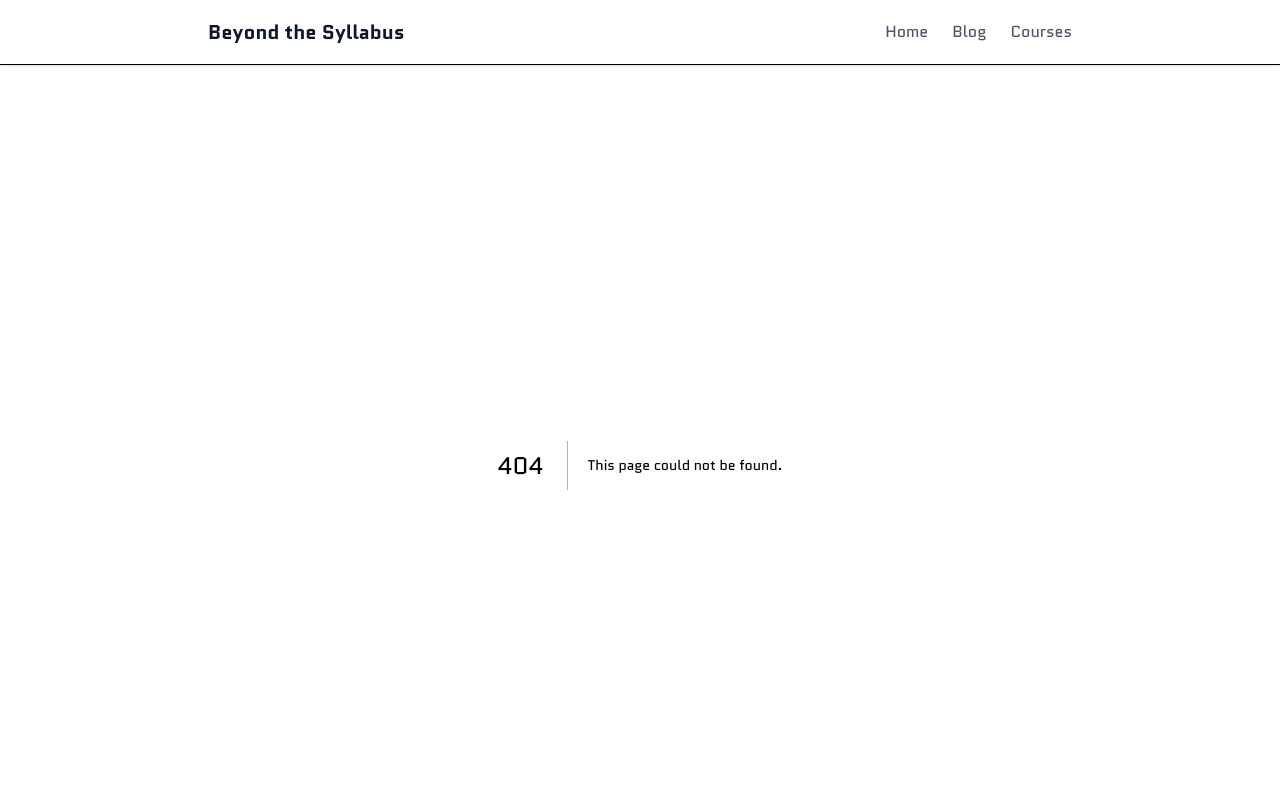
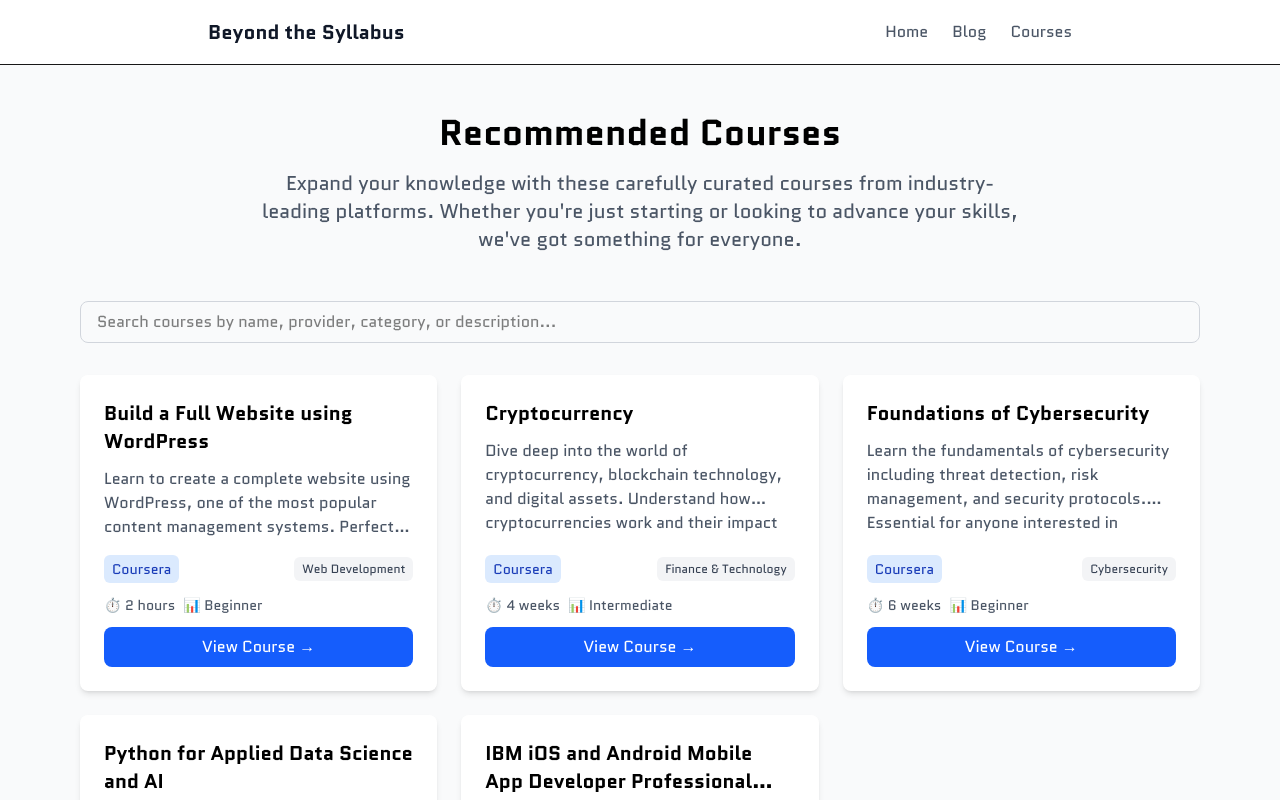
Before and after one commit to danielKinny/cs-blog, a Next.js app: page /courses in a window 1280 px wide. Before the commit this address had no page. Shown: the top 800 px of the page. Built offline with nearby package versions, Linux system fonts and the light colour scheme.

Commit message:
courses page

```diff
--- /dev/null
+++ b/app/courses/SearchableCourseList.tsx
@@ -0,0 +1,99 @@
+"use client";
+import { useState } from 'react';
+import { Course } from '../../types/course';
+
+interface SearchableCourseListProps {
+  courses: Course[];
+}
+
+export default function SearchableCourseList({ courses }: SearchableCourseListProps) {
+  const [searchTerm, setSearchTerm] = useState('');
+
+  const filteredCourses = searchTerm
+    ? courses.filter(course =>
+        course.title.toLowerCase().includes(searchTerm.toLowerCase()) ||
+        course.provider.toLowerCase().includes(searchTerm.toLowerCase()) ||
+        course.category.toLowerCase().includes(searchTerm.toLowerCase()) ||
+        course.description.toLowerCase().includes(searchTerm.toLowerCase())
+      )
+    : courses;
+
+  return (
+    <>
+      <div className="animate-fade-in-delay">
+        <input
+          type="search"
+          value={searchTerm}
+          onChange={(e) => setSearchTerm(e.target.value)}
+          placeholder="Search courses by name, provider, category, or description..."
+          className="w-full text-black mx-auto mb-8 px-4 py-2 border border-gray-300 rounded-lg focus:outline-none focus:ring-2 focus:ring-blue-500 transform transition-all duration-300 hover:scale-105 focus:scale-105"
+        />
+      </div>
+
+      <div className="grid grid-cols-1 md:grid-cols-2 lg:grid-cols-3 gap-6">
+        {filteredCourses.map((course, index) => (
+          <div
+            key={course.id}
+            className="bg-white rounded-lg shadow-md p-6 hover:shadow-lg transition-all duration-300 transform hover:scale-105 animate-slide-in-left opacity-0"
+            style={{
+              animationDelay: `${index * 0.1}s`,
+              animationFillMode: 'forwards'
+            }}
+          >
+            <div className="flex flex-col h-full">
+              <h3 className="text-xl font-semibold text-black mb-3 line-clamp-2">
+                {course.title}
+              </h3>
+
+              <p className="text-gray-600 mb-4 flex-grow line-clamp-3">
+                {course.description}
+              </p>
+
+              <div className="space-y-3">
+                <div className="flex items-center justify-between text-sm">
+                  <span className="bg-blue-100 text-blue-800 px-2 py-1 rounded-md font-medium">
+                    {course.provider}
+                  </span>
+                  <span className="bg-gray-100 text-gray-700 px-2 py-1 rounded-md text-xs">
+                    {course.category}
+                  </span>
+                </div>
+
+                <div className="flex items-center justify-between">
+                  <div className="flex items-center space-x-2 text-sm text-gray-600">
+                    <span>⏱️ {course.duration}</span>
+                    <span>📊 {course.level}</span>
+                  </div>
+                </div>
+
+                <a
+                  href={course.url}
+                  target="_blank"
+                  rel="noopener noreferrer"
+                  className="w-full bg-blue-600 text-white py-2 px-4 rounded-lg hover:bg-blue-700 transition-colors duration-200 text-center block font-medium"
+                >
+                  View Course →
+                </a>
+              </div>
+            </div>
+          </div>
+        ))}
+      </div>
+
+      {filteredCourses.length === 0 && courses.length > 0 && (
+        <div className="text-center py-12 animate-fade-in">
+          <p className="text-black text-lg">No courses found matching "{searchTerm}"</p>
+          <p className="text-gray-600 text-sm mt-2">Try searching with different keywords</p>
+        </div>
+      )}
+
+      {courses.length === 0 && (
+        <div className="text-center py-12 animate-fade-in">
+          <div className="animate-pulse-slow">
+            <p className="text-black text-lg">Loading courses...</p>
+          </div>
+        </div>
+      )}
+    </>
+  );
+}
--- /dev/null
+++ b/app/courses/page.tsx
@@ -0,0 +1,38 @@
+import React from "react";
+import Link from "next/link";
+import { getAllCourses } from '@/lib/course';
+import SearchableCourseList from './SearchableCourseList';
+
+export default function CoursesPage() {
+  const courses = getAllCourses();
+
+  return (
+    <div className="min-h-screen bg-gray-50">
+      <div className="max-w-6xl mx-auto px-4 py-12">
+        <header className="text-center mb-12 animate-fade-in">
+          <h1 className="text-4xl font-bold text-black mb-4 animate-slide-down">
+            Recommended Courses
+          </h1>
+          <p className="text-xl text-gray-600 animate-slide-up max-w-3xl mx-auto">
+            Expand your knowledge with these carefully curated courses from industry-leading platforms.
+            Whether you&apos;re just starting or looking to advance your skills, we&apos;ve got something for everyone.
+          </p>
+        </header>
+
+        <SearchableCourseList courses={courses} />
+
+        <div className="mt-12 text-center animate-fade-in-delay">
+          <div className="bg-white rounded-lg shadow-md p-8">
+            <h3 className="text-2xl font-semibold text-black mb-4">
+              Can&apos;t find what you&apos;re looking for?
+            </h3>
+            <p className="text-gray-600 mb-6">
+              We&apos;re constantly adding new courses and resources. Check our blog for the latest updates
+              and course recommendations, or reach out to us with suggestions.
+            </p>
+          </div>
+        </div>
+      </div>
+    </div>
+  );
+}
--- a/app/page.tsx
+++ b/app/page.tsx
@@ -44,19 +44,19 @@ export default function Home() {
                 </p>
               </a>
 
-            <a className="bg-white p-6 rounded-lg shadow-md animate-slide-in-left transform transition-all duration-300 hover:scale-105 hover:shadow-lg" style={{animationDelay: '0.4s', animationFillMode: 'forwards', opacity: 0}} href="/offers">
+            <a className="bg-white p-6 rounded-lg shadow-md animate-slide-in-left transform transition-all duration-300 hover:scale-105 hover:shadow-lg" style={{animationDelay: '0.4s', animationFillMode: 'forwards', opacity: 0}} href="/courses">
               <div className="w-12 h-12 bg-green-100 rounded-lg flex items-center justify-center mb-4 mx-auto transition-all duration-300 hover:scale-110">
                 <svg className="w-6 h-6 text-green-600" fill="none" stroke="currentColor" viewBox="0 0 24 24">
-                  <path strokeLinecap="round" strokeLinejoin="round" strokeWidth={2} d="M10 20l4-16m4 4l4 4-4 4M6 16l-4-4 4-4" />
+                  <path strokeLinecap="round" strokeLinejoin="round" strokeWidth={2} d="M12 6.253v13m0-13C10.832 5.477 9.246 5 7.5 5S4.168 5.477 3 6.253v13C4.168 18.477 5.754 18 7.5 18s3.332.477 4.5 1.253m0-13C13.168 5.477 14.754 5 16.5 5c1.746 0 3.332.477 4.5 1.253v13C19.832 18.477 18.246 18 16.5 18c-1.746 0-3.332.477-4.5 1.253" />
                 </svg>
               </div>
-              <h3 className="text-xl text-black font-semibold mb-3">Avail of your benefits</h3>
+              <h3 className="text-xl text-black font-semibold mb-3">Explore Recommended Courses</h3>
               <p className="text-black">
-                Uncover exclusive resources, tips, and opportunities designed to support your journey in computer science and technology.
+                Discover curated courses from industry-leading platforms to advance your skills in programming, cybersecurity, data science, and more.
               </p>
             </a>
 
-            <a className="bg-white p-6 rounded-lg shadow-md animate-slide-in-left transform transition-all duration-300 hover:scale-105 hover:shadow-lg" style={{animationDelay: '0.6s', animationFillMode: 'forwards', opacity: 0}} href="/courses">
+            <a className="bg-white p-6 rounded-lg shadow-md animate-slide-in-left transform transition-all duration-300 hover:scale-105 hover:shadow-lg" style={{animationDelay: '0.6s', animationFillMode: 'forwards', opacity: 0}} href="/cis">
               <div className="w-12 h-12 bg-purple-100 rounded-lg flex items-center justify-center mb-4 mx-auto transition-all duration-300 hover:scale-110">
                 <svg className="w-6 h-6 text-purple-600" fill="none" stroke="currentColor" viewBox="0 0 24 24">
                   <path strokeLinecap="round" strokeLinejoin="round" strokeWidth={2} d="M13 10V3L4 14h7v7l9-11h-7z" />
--- /dev/null
+++ b/lib/course.ts
@@ -0,0 +1,100 @@
+import { Course } from '@/types/course';
+
+export const courses: Course[] = [
+  {
+    id: 'wordpress-website',
+    title: 'Build a Full Website using WordPress',
+    description: 'Learn to create a complete website using WordPress, one of the most popular content management systems. Perfect for beginners who want to build professional websites without coding.',
+    provider: 'Coursera',
+    category: 'Web Development',
+    url: 'https://www.coursera.org/projects/build-a-full-website-using-wordpress',
+    duration: '2 hours',
+    level: 'Beginner',
+    rating: 4.5,
+    students: 15000
+  },
+  {
+    id: 'cryptocurrency',
+    title: 'Cryptocurrency',
+    description: 'Dive deep into the world of cryptocurrency, blockchain technology, and digital assets. Understand how cryptocurrencies work and their impact on the financial world.',
+    provider: 'Coursera',
+    category: 'Finance & Technology',
+    url: 'https://www.coursera.org/learn/cryptocurrency',
+    duration: '4 weeks',
+    level: 'Intermediate',
+    rating: 4.3,
+    students: 25000
+  },
+  {
+    id: 'cybersecurity-foundations',
+    title: 'Foundations of Cybersecurity',
+    description: 'Learn the fundamentals of cybersecurity including threat detection, risk management, and security protocols. Essential for anyone interested in protecting digital assets.',
+    provider: 'Coursera',
+    category: 'Cybersecurity',
+    url: 'https://www.coursera.org/learn/foundations-of-cybersecurity',
+    duration: '6 weeks',
+    level: 'Beginner',
+    rating: 4.7,
+    students: 45000
+  },
+  {
+    id: 'python-data-science',
+    title: 'Python for Applied Data Science and AI',
+    description: 'Master Python programming for data science applications and artificial intelligence. Learn data analysis, visualization, and machine learning fundamentals.',
+    provider: 'Coursera',
+    category: 'Data Science',
+    url: 'https://www.coursera.org/learn/python-for-applied-data-science-ai',
+    duration: '5 weeks',
+    level: 'Intermediate',
+    rating: 4.6,
+    students: 35000
+  },
+  {
+    id: 'mobile-app-developer',
+    title: 'IBM iOS and Android Mobile App Developer Professional Certificate',
+    description: 'Comprehensive program covering both iOS and Android mobile app development. Learn to build native mobile applications with industry-standard tools and frameworks.',
+    provider: 'Coursera',
+    category: 'Mobile Development',
+    url: 'https://www.coursera.org/professional-certificates/ibm-ios-android-mobile-app-developer-pc',
+    duration: '6 months',
+    level: 'Advanced',
+    rating: 4.4,
+    students: 20000
+  }
+];
+
+export function getAllCourses(): Course[] {
+  return courses;
+}
+
+export function getCoursesByCategory(category: string): Course[] {
+  return courses.filter(course =>
+    course.category.toLowerCase() === category.toLowerCase()
+  );
+}
+
+export function getCoursesByProvider(provider: string): Course[] {
+  return courses.filter(course =>
+    course.provider.toLowerCase() === provider.toLowerCase()
+  );
+}
+
+export function getCoursesByLevel(level: string): Course[] {
+  return courses.filter(course =>
+    course.level.toLowerCase() === level.toLowerCase()
+  );
+}
+
+export function searchCourses(query: string): Course[] {
+  const searchTerm = query.toLowerCase();
+  return courses.filter(course =>
+    course.title.toLowerCase().includes(searchTerm) ||
+    course.description.toLowerCase().includes(searchTerm) ||
+    course.category.toLowerCase().includes(searchTerm) ||
+    course.provider.toLowerCase().includes(searchTerm)
+  );
+}
+
+export function getCourseById(id: string): Course | undefined {
+  return courses.find(course => course.id === id);
+}
--- /dev/null
+++ b/types/course.ts
@@ -0,0 +1,12 @@
+export interface Course {
+  id: string;
+  title: string;
+  description: string;
+  provider: string;
+  category: string;
+  url: string;
+  duration: string;
+  level: 'Beginner' | 'Intermediate' | 'Advanced';
+  rating?: number;
+  students?: number;
+}
```
